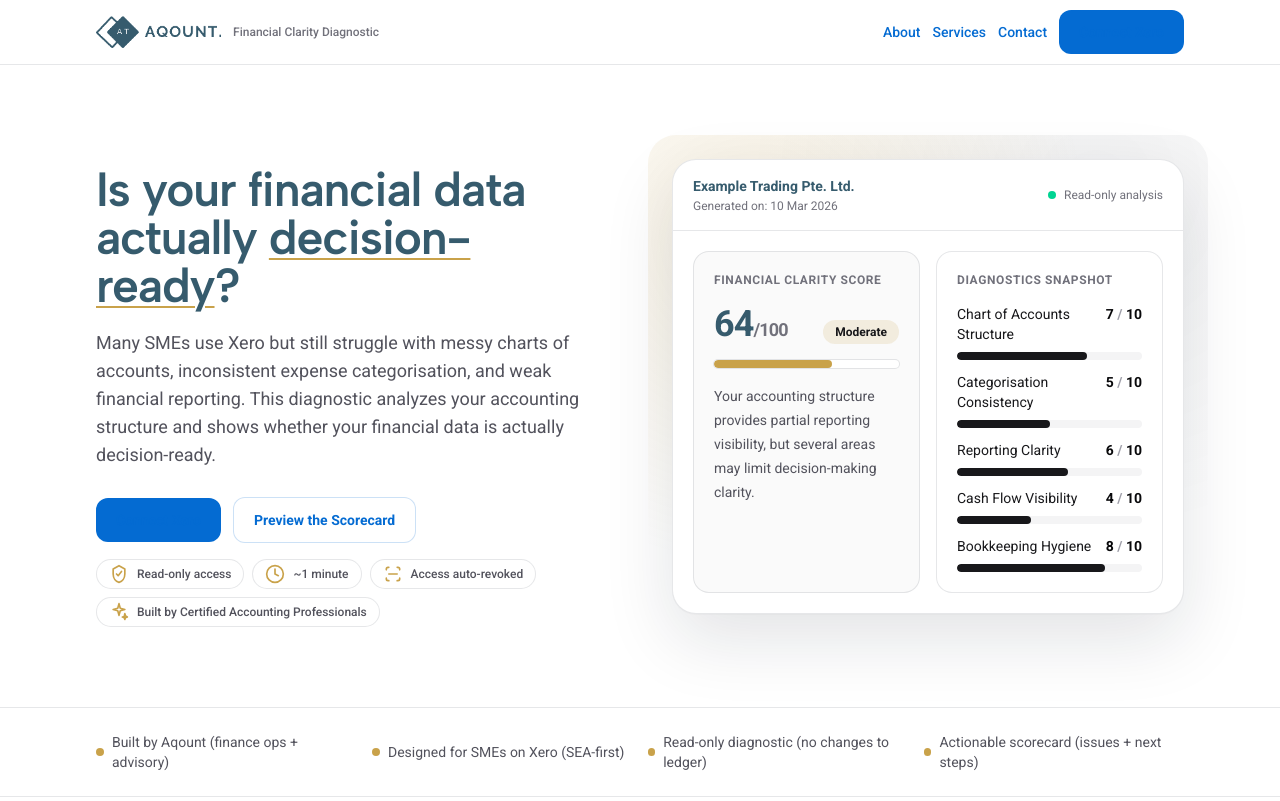
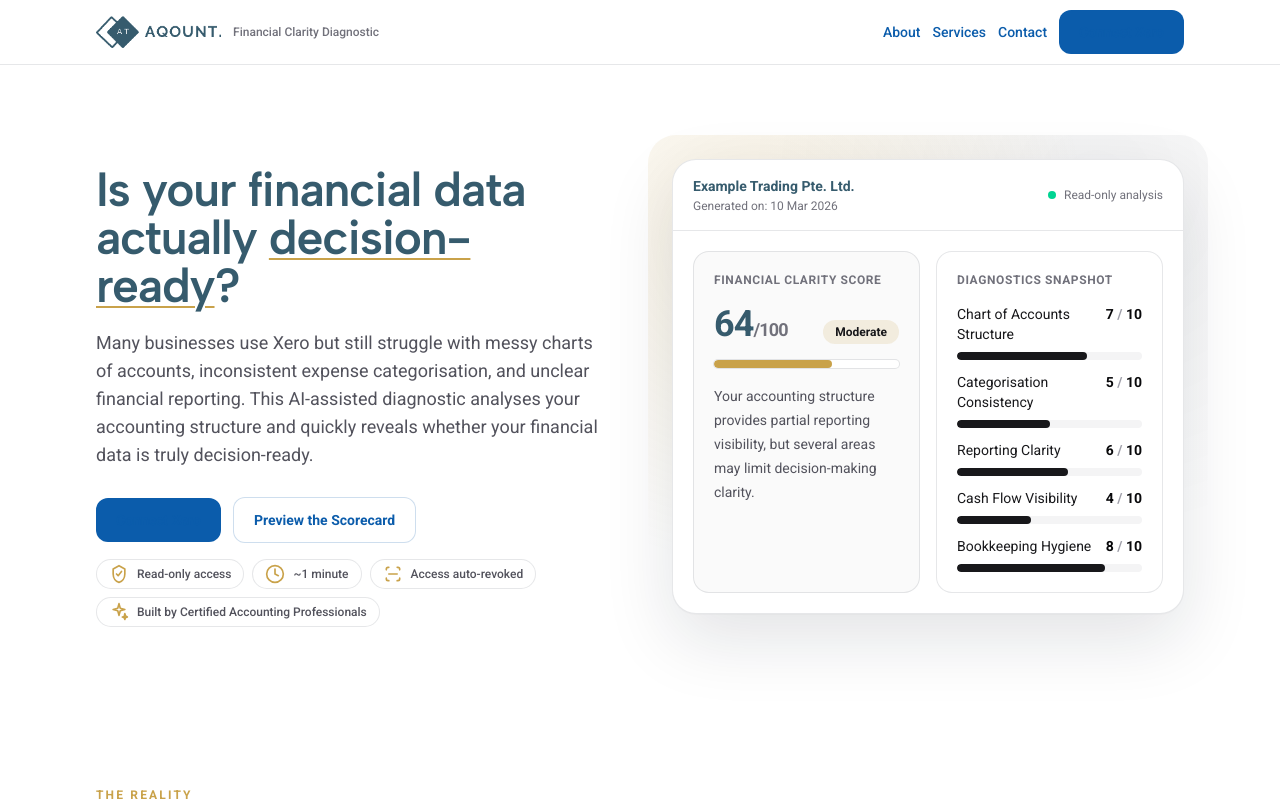
Before and after one commit to noemisasum/xero-financial-clarity, a Next.js app: page / in a window 1280 px wide. Shown: the top 801 px of the page. Built offline with nearby package versions, Linux system fonts and the light colour scheme.

Commit message:
Use Aqount dark blue for links/buttons; remove trust strip; update hero subtitle

```diff
--- a/src/app/globals.css
+++ b/src/app/globals.css
@@ -6,7 +6,8 @@
   /* aqount.tech observed colors */
   --foreground: rgb(51, 65, 85); /* body text */
   --heading: rgb(54, 91, 109); /* section headings */
-  --link: rgb(4, 107, 210);
+  /* Aqount blue (dark) */
+  --link: #0B5CAB;
 
   /* UI neutrals */
   --muted: #6b7280;
--- a/src/app/page.tsx
+++ b/src/app/page.tsx
@@ -116,11 +116,11 @@ export default function Home() {
               </h1>
 
               <p className="mt-5 max-w-xl text-base leading-7 text-zinc-600 sm:text-lg">
-                Many SMEs use Xero but still struggle with messy charts of
-                accounts, inconsistent expense categorisation, and weak
-                financial reporting. This diagnostic analyzes your accounting
-                structure and shows whether your financial data is actually
-                decision-ready.
+                Many businesses use Xero but still struggle with messy charts of
+                accounts, inconsistent expense categorisation, and unclear
+                financial reporting. This AI-assisted diagnostic analyses your
+                accounting structure and quickly reveals whether your financial
+                data is truly decision-ready.
               </p>
 
               <div className="mt-7 flex flex-col gap-3 sm:flex-row sm:items-center">
@@ -133,25 +133,6 @@ export default function Home() {
             </div>
 
             <ProductMockupHero />
-          </div>
-        </Container>
-      </section>
-
-      {/* Trust strip */}
-      <section className="border-y border-[var(--border)] bg-white">
-        <Container>
-          <div className="grid gap-4 py-6 text-sm text-zinc-600 sm:grid-cols-4">
-            {[
-              "Built by Aqount (finance ops + advisory)",
-              "Designed for SMEs on Xero (SEA-first)",
-              "Read-only diagnostic (no changes to ledger)",
-              "Actionable scorecard (issues + next steps)",
-            ].map((t) => (
-              <div key={t} className="flex items-center gap-2">
-                <span className="inline-flex h-2 w-2 rounded-full bg-[color:var(--accent)]" />
-                <span>{t}</span>
-              </div>
-            ))}
           </div>
         </Container>
       </section>
--- a/src/components/TopNav.tsx
+++ b/src/components/TopNav.tsx
@@ -28,7 +28,7 @@ export default function TopNav() {
               href="https://aqount.tech/about/"
               target="_blank"
               rel="noreferrer"
-              className="hidden text-sm font-medium text-zinc-600 hover:text-zinc-900 sm:inline"
+              className="hidden text-sm font-medium text-[color:var(--link)] hover:opacity-90 sm:inline"
             >
               About
             </Link>
@@ -37,7 +37,7 @@ export default function TopNav() {
               href="https://aqount.tech/#services"
               target="_blank"
               rel="noreferrer"
-              className="hidden text-sm font-medium text-zinc-600 hover:text-zinc-900 sm:inline"
+              className="hidden text-sm font-medium text-[color:var(--link)] hover:opacity-90 sm:inline"
             >
               Services
             </Link>
@@ -46,7 +46,7 @@ export default function TopNav() {
               href="https://aqount.tech/contact/"
               target="_blank"
               rel="noreferrer"
-              className="hidden text-sm font-medium text-zinc-600 hover:text-zinc-900 sm:inline"
+              className="hidden text-sm font-medium text-[color:var(--link)] hover:opacity-90 sm:inline"
             >
               Contact
             </Link>
```
